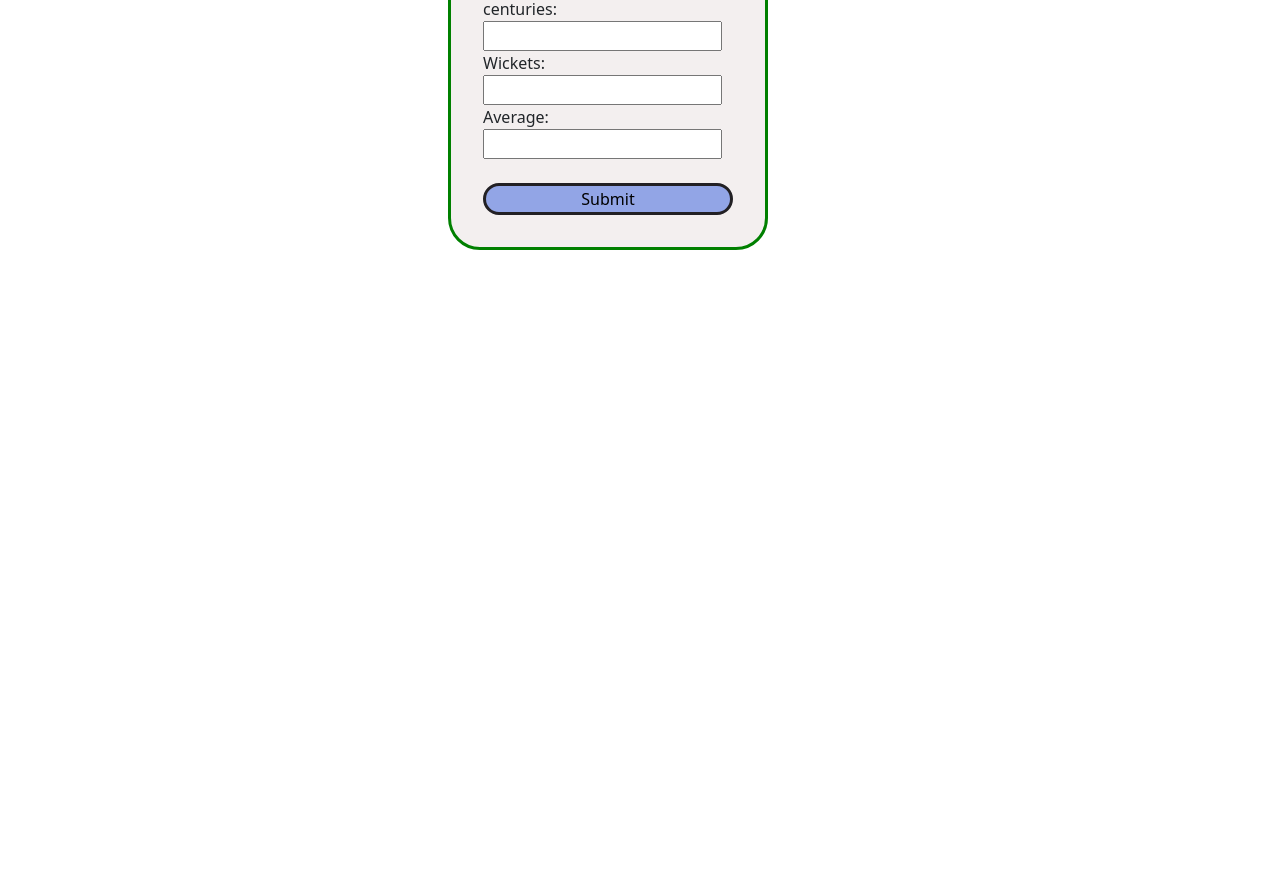
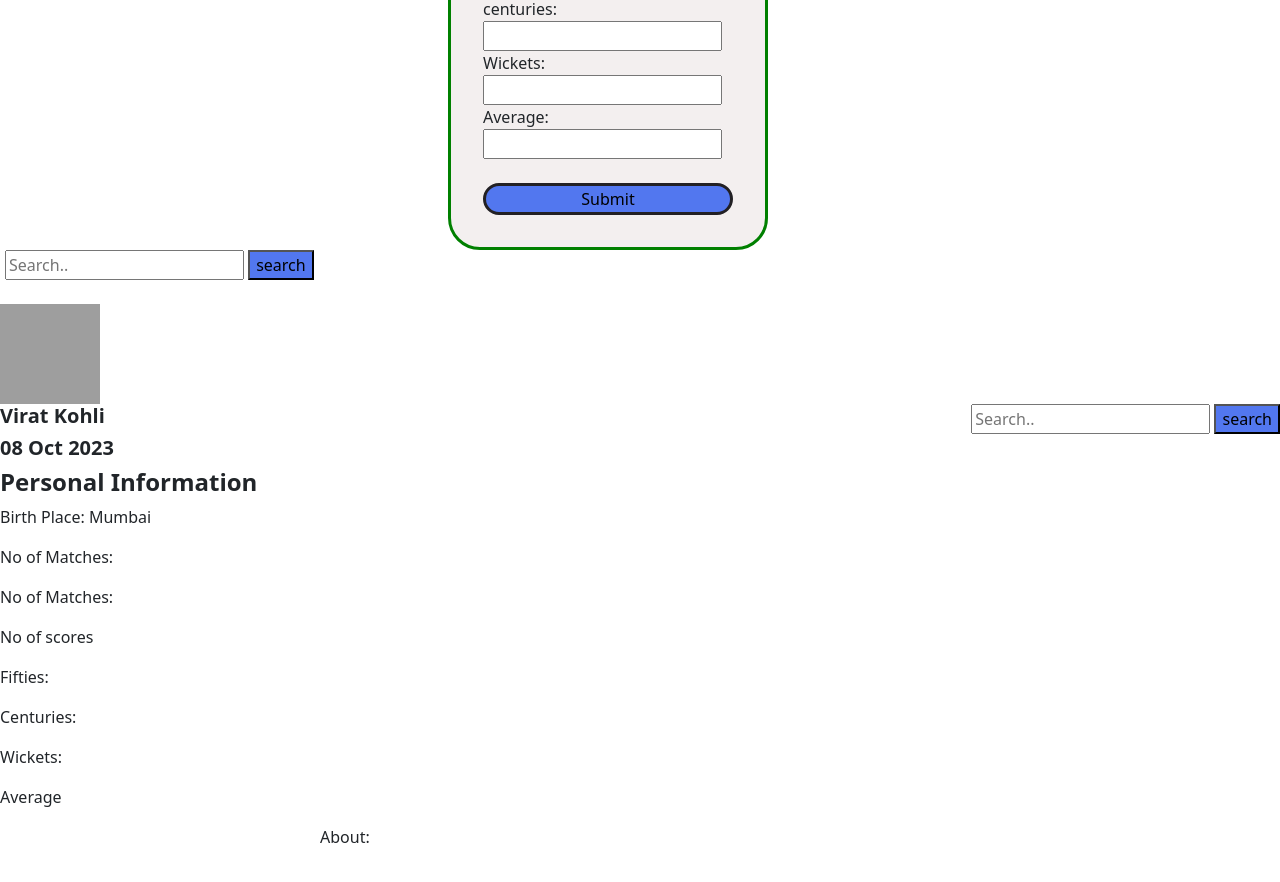
Before and after one commit to Uddinrazi/Cricketers-Careers, a website: page public/index.html in a window 1280 px wide. Shown: the part 502-1384 px from the top of the page. Before the commit the page ends 800 px from the top, so only its background shows below. Drawn offline with nearby package versions, Linux system fonts and the light colour scheme; grey boxes are pictures that could not be loaded.

Commit message:
cricketers details page

```diff
--- a/app.js
+++ b/app.js
@@ -2,10 +2,10 @@
 const path = require('path');
 const sequelize = require('./util/db')
 const cors = require('cors')
-const bodyParser = require('body-parser')
 
-const app = express();
 
+app.use(express.json());
+app.use(cors())
 app.use(express.static(path.join(__dirname, "/public")))
 
 
@@ -18,7 +18,7 @@
 
 sequelize.sync({force: false})
 .then((resulst) => {
-    appendFile.listen(4000)
+    app.listen(4000)
 }).catch(err => {
     console.log(err)
 })
--- a/package.json
+++ b/package.json
@@ -4,7 +4,9 @@
   "description": "",
   "main": "index.js",
   "scripts": {
-    "test": "echo \"Error: no test specified\" && exit 1"
+    "test": "echo \"Error: no test specified\" && exit 1",
+    "start": "nodemon app.js"
+
   },
   "keywords": [],
   "author": "",
--- a/public/index.html
+++ b/public/index.html
@@ -14,7 +14,7 @@
             <h5>Cricketers Information</h5>
             <div>
                 <lable for="name">Name:</lable><br>
-                <input type="text" id="title" name="name">
+                <input type="text" id="title"  name="name">
             </div>
             <div>
                 <lable for="dob">Date of Birth:</lable><br>
@@ -60,9 +60,41 @@
             <br>
             <button  type="button"  id="btn">Submit</button>
         </form>
+        <div class="search-bar">
+        <input type="text" placeholder="Search.." name="search">
+      <button type="submit" id="search">search</button>
+    </div>
 
             <div id="show" class=" col-lg-6 col-md-12  mt-4 BG-2 "></div>
+            <div class="full">
+                <div class="left">
+                    <div class="image">
+                        <img src="https://upload.wikimedia.org/wikipedia/commons/e/ef/Virat_Kohli_during_the_India_vs_Aus_4th_Test_match_at_Narendra_Modi_Stadium_on_09_March_2023.jpg"
+                        style="width: 100px; height: 100px;">
+                    </div>
+                    <div class="search-bar2">
+                        <input type="text" placeholder="Search.." name="search">
+                      <button type="submit" id="search">search</button>
+                    </div>
+                    <h5><b>Virat Kohli</b></h5>
+                    <h5><b>08 Oct 2023</b></h5>
 
+                    <h4><b>Personal Information</b></h4>
+                    <p>Birth Place: Mumbai</p>
+                    <p>No of Matches:</p>
+
+                    <p>No of Matches:</p>
+                    <p>No of scores</p>
+                    <p>Fifties:</p>
+                    <p>Centuries: </p>
+                    <p>Wickets: </p>
+                    <p>Average</p>
+            </div>
+
+            <div class="center-design">
+            <p>About: </p>
+        </div>
+            </div>
     </div>
 
     <script src='index.js'></script>
--- a/public/style.css
+++ b/public/style.css
@@ -1,9 +1,6 @@
-.container {
-    justify-content: center;
-    padding-left: 85%;
-    background-color: #240606;
+body {
+    background-color: #9f9a9a;
 }
-
 
 
 #my-form{
@@ -19,6 +16,28 @@
 
 #btn {
     border: solid rgb(34, 32, 36);
-    background-color: rgb(146, 165, 230);
+    background-color: #5277ef;
     border-radius: 2rem;
 }
+
+.search-bar {
+
+    margin-left: 5px;
+
+}
+
+#search {
+    background-color: #5277ef;;
+}
+
+.center-design{
+    margin-left: 25%;
+    margin-bottom: 20%;
+}
+
+.search-bar2 {
+
+    float: right;
+    margin-top: 0;
+
+}
```
